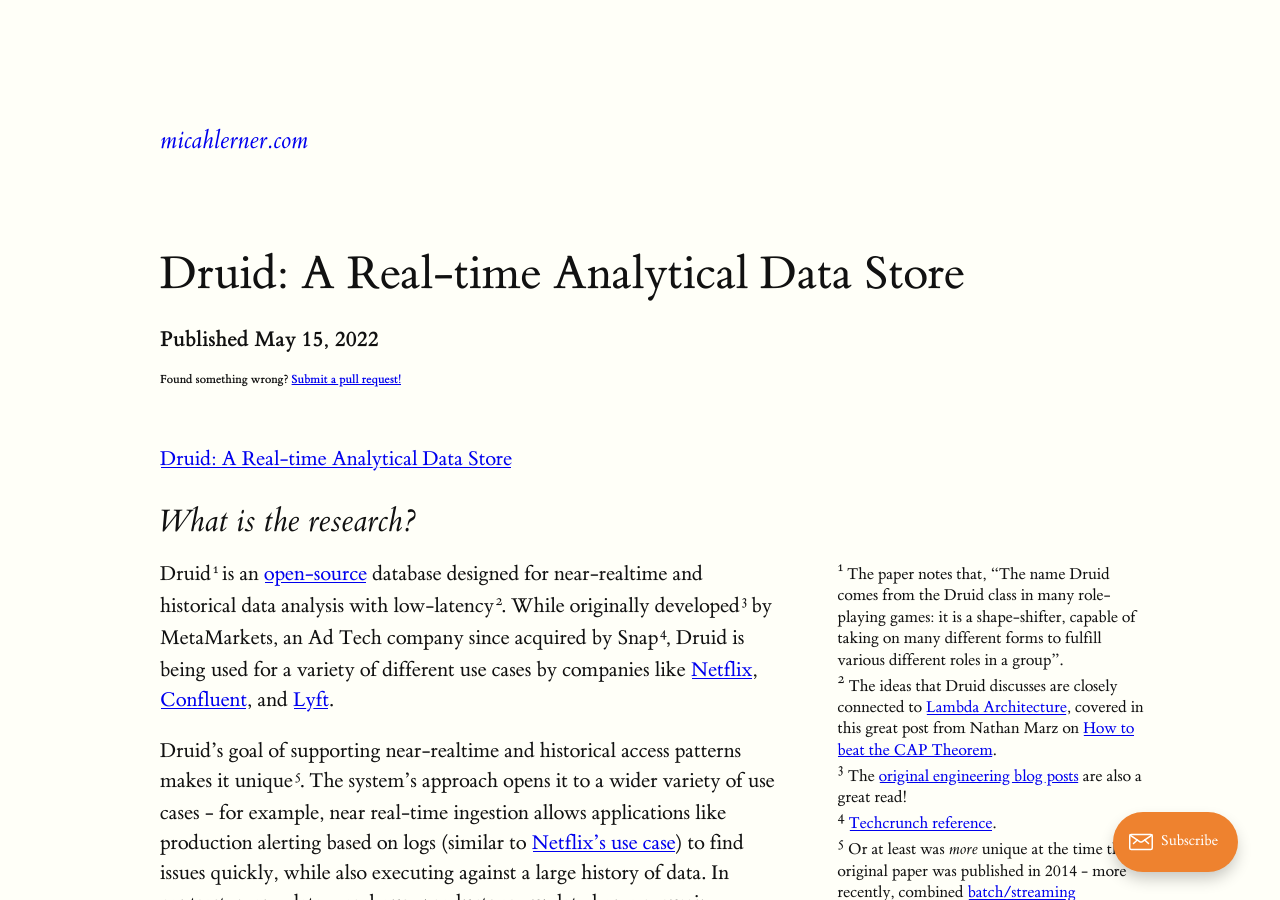
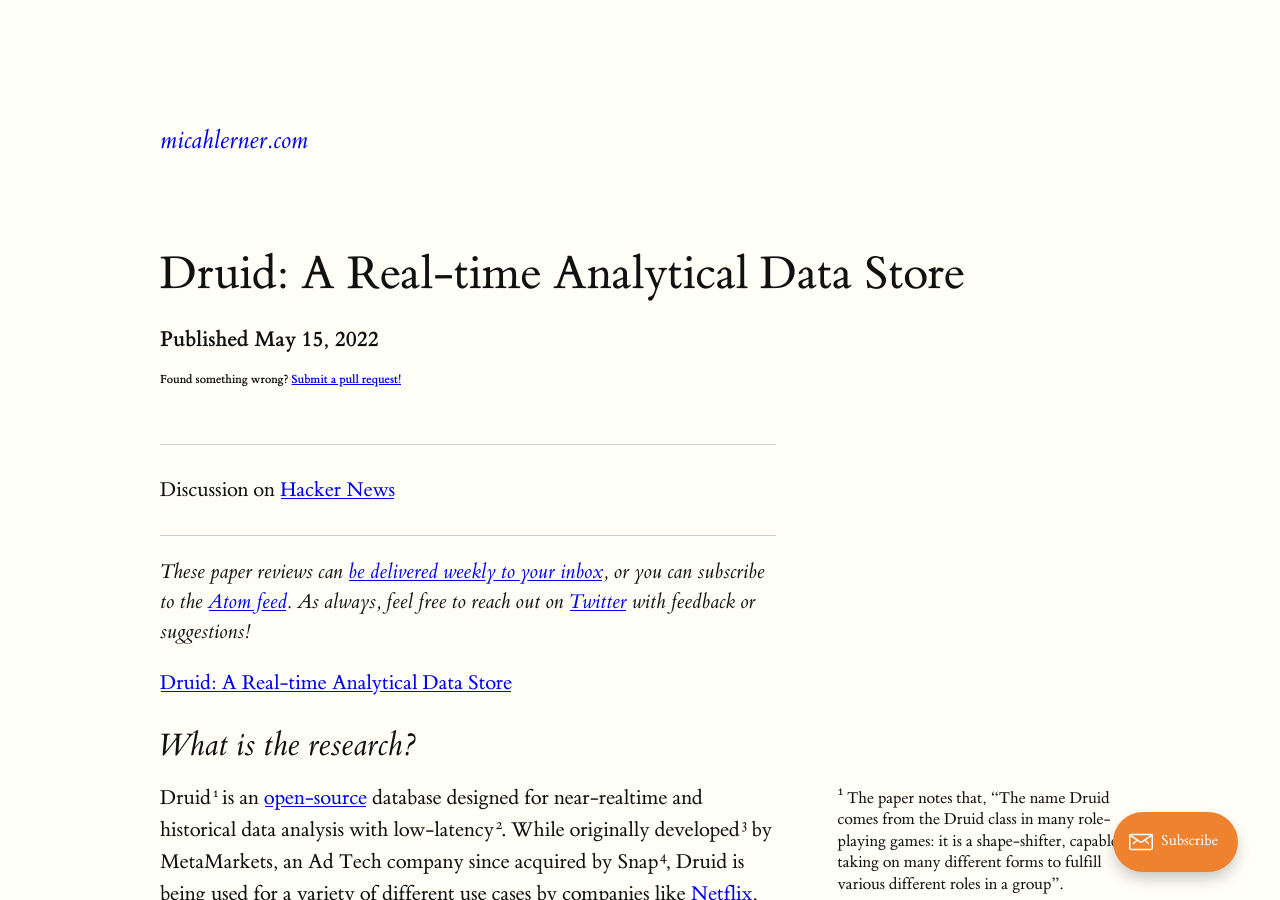
Before and after one commit to mlerner/mlerner.github.io, a Jekyll site: the page built from _posts/2022-05-15-druid-a-real-time-analytical-data-store.md, in a window 1280 px wide and 900 px high. Built offline with Jekyll 4.4.1, drawn with Linux system fonts in a browser that asks for light colours.

Commit message:
hn front page :)

```diff
--- a/_posts/2022-05-15-druid-a-real-time-analytical-data-store.md
+++ b/_posts/2022-05-15-druid-a-real-time-analytical-data-store.md
@@ -1,6 +1,8 @@
 ---
 layout: post
 title: "Druid: A Real-time Analytical Data Store"
+hn: https://news.ycombinator.com/item?id=32259587
+intro: These paper reviews can [be delivered weekly to your inbox](https://newsletter.micahlerner.com/), or you can subscribe to the [Atom feed](https://www.micahlerner.com/feed.xml). As always, feel free to reach out on [Twitter](https://twitter.com/micahlerner) with feedback or suggestions!
 categories:
 ---
 
```
